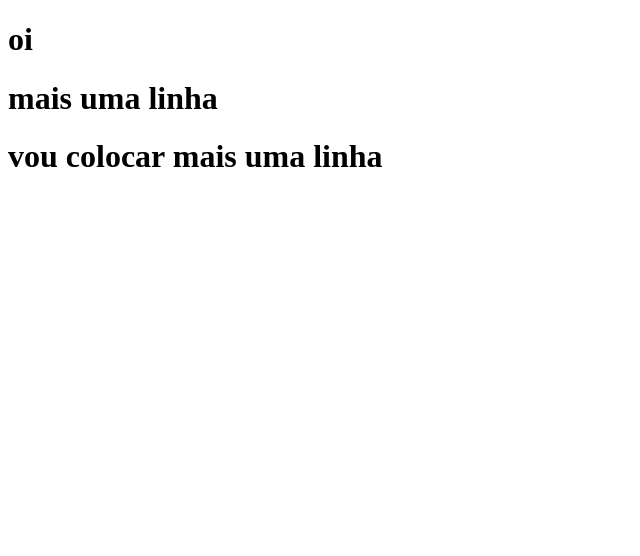
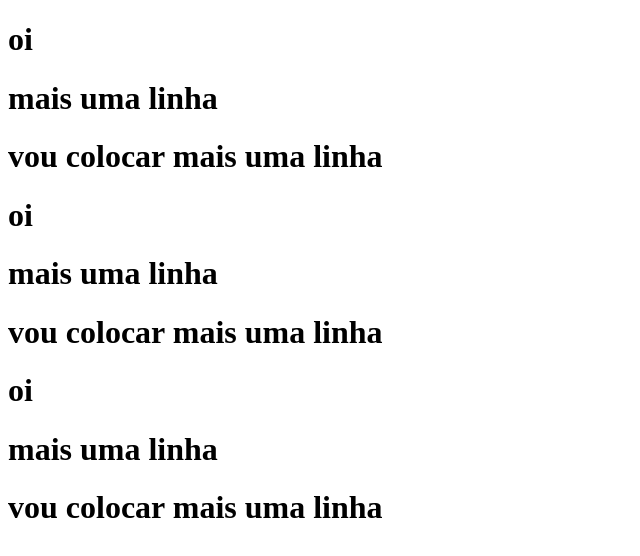
Before and after one commit to leonidasmaterial/aulaSegunda, a plain HTML site: page index.html in a window 1280 px wide. Shown: the whole page, without its empty margins (0-640 px from the left). Drawn offline with Linux system fonts and the light colour scheme.

Commit message:
foi alterado não tem o que fazer

```diff
--- a/index.html
+++ b/index.html
@@ -10,5 +10,11 @@
     <h1>oi</h1>
     <h1>mais uma linha</h1>
     <h1>vou colocar mais uma linha</h1>
+    <h1>oi</h1>
+    <h1>mais uma linha</h1>
+    <h1>vou colocar mais uma linha</h1>
+    <h1>oi</h1>
+    <h1>mais uma linha</h1>
+    <h1>vou colocar mais uma linha</h1>
 </body>
 </html>
```
